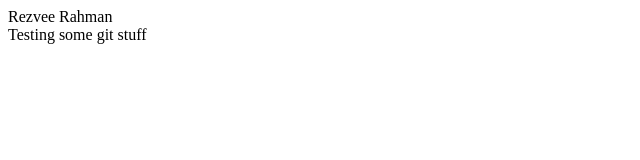
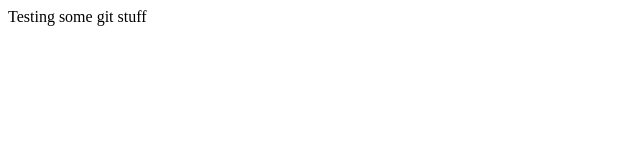
Before and after one commit to RezveeRahmanSCSU/git-tests, a plain HTML site: page Index.html in a window 1280 px wide. Shown: the whole page, without its empty margins (0-640 px from the left). Drawn offline with Linux system fonts and the light colour scheme.

```diff
--- a/Index.html
+++ b/Index.html
@@ -1,13 +1,9 @@
 <!DOCTYPE html>
 <html>
     <head>
-        <header>
-            Rezvee Rahman
-        </header>
+        <link rel="stylesheet" href="index.css">
     </head>
     <body>
-        <p1>
-            Testing some git stuff
-        </p1>
+        <p1>Testing some git stuff</p1>
     </body>
 </html>
```
Also changed, not shown: index.css (added).
